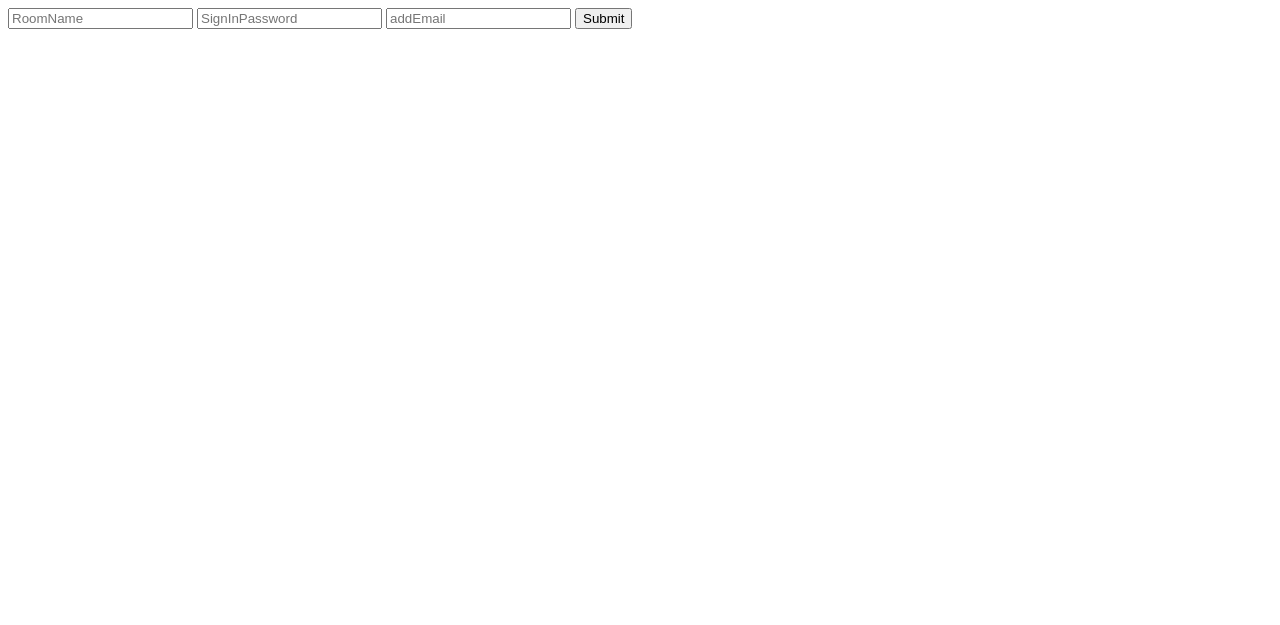
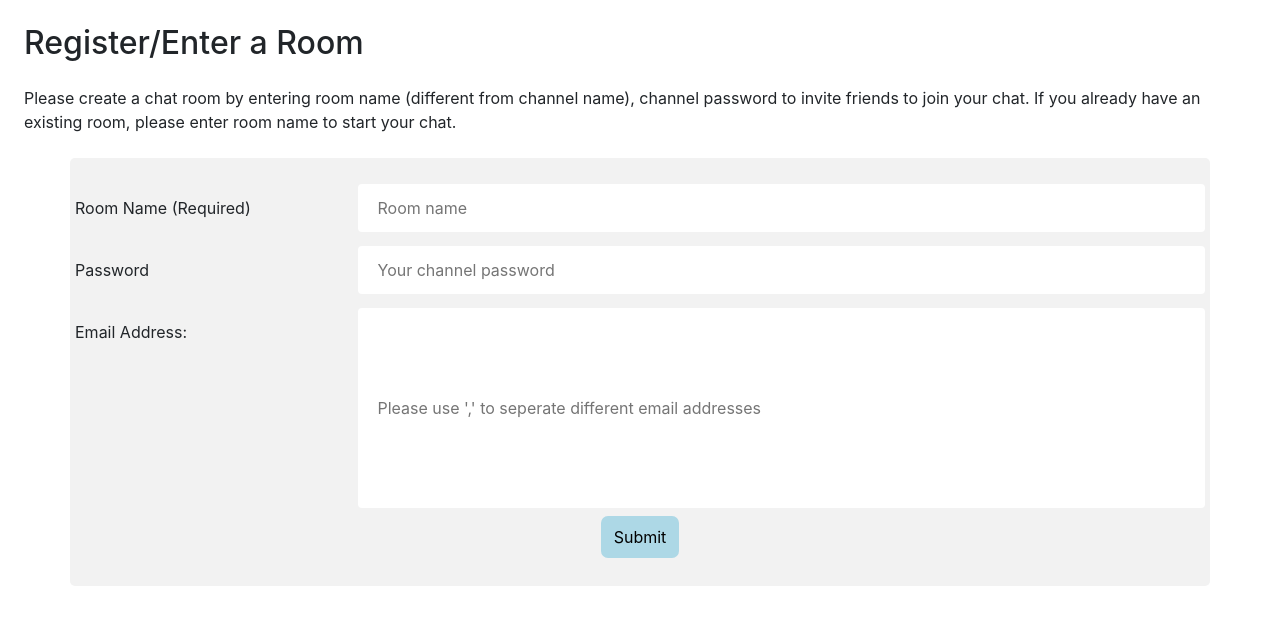
Before and after one commit to langmomo/chat, a Django app: page /messages/signup/ in a window 1280 px wide. Shown: the top 625 px of the page. Run offline with Django 3.2, Linux system fonts and the light colour scheme; some libraries are stand-ins or nearby versions.

Commit message:
update html

```diff
--- a/chat/templates/sign_up.html
+++ b/chat/templates/sign_up.html
@@ -3,13 +3,121 @@
 <head>
     <meta charset="UTF-8">
     <title>Title</title>
+    <link rel="stylesheet" href="https://stackpath.bootstrapcdn.com/bootstrap/4.1.1/css/bootstrap.min.css">
+    <style>
+            * {
+                box-sizing: border-box;
+            }
+
+            input, textarea {
+                width: 100%;
+                padding: 12px;
+                border: 1px solid #ccc;
+                border-radius: 4px;
+                resize: vertical;
+            }
+
+            label {
+                padding: 12px 12px 12px 0;
+                display: inline-block;
+            }
+
+            input {
+                padding: 12px 20px;
+                border: none;
+                border-radius: 4px;
+                cursor: pointer;
+                float: right;
+            }
+
+            .container {
+                border-radius: 5px;
+                background-color: #f2f2f2;
+                padding: 20px;
+            }
+
+            .col-25 {
+                float: left;
+                width: 25%;
+                margin-top: 6px;
+            }
+
+            .col-75 {
+                float: left;
+                width: 75%;
+                margin-top: 6px;
+            }
+
+            /* Clear floats after the columns */
+            .row:after {
+                content: "";
+                display: table;
+                clear: both;
+            }
+
+            /* Responsive layout - when the screen is less than 600px wide, make the two columns stack on top of each other instead of next to each other */
+            @media screen and (max-width: 600px) {
+                .col-25, .col-75, input {
+                    width: 100%;
+                    margin-top: 0;
+                }
+            }
+        </style>
 </head>
 <body>
+<!-- <div class="text-center p-3 m-3" style= "height:100vh;">
+    <h1>ChatRoom Sign Up & Notify Friends</h1>
     <form id="signForm" method="POST" action="">{% csrf_token %}
-        <input id="username" name="username" type="text" placeholder="RoomName">
-        <input id="password" name="password" type="password" placeholder="SignInPassword">
-        <input id="email" name="email" type="text" placeholder="addEmail">
-        <button type="submit" id="go">Submit</button>
+        <div class="row d-flex justify-content-center m-3 mt-4">
+            <label>Room Name: </label>
+            <input id="username" name="username" type="text" placeholder="RoomName" style="cursor: pointer; display: block;border-radius: 7px; margin-left: 7px">
+        </div>
+        <div class="row d-flex justify-content-center m-3">
+            <label>SignIn Password:</label>
+            <input id="password" name="password" type="password" placeholder="SignInPassword" style="cursor: pointer; display: block;border-radius: 7px; margin-left: 7px">
+        </div>
+        <div class="row d-flex justify-content-center m-3">
+            <label>Email Address:</label>
+            <input id="email" name="email" type="text" placeholder="Use ',' to seperate" style="cursor: pointer; display: block;border-radius: 7px; margin-left: 7px">
+        </div>
+        <button type="submit" id="go" class="btn submit-button mb-2 py-2 mx-auto" style="display: block; cursor: pointer; color: black; background-color: lightblue; border-radius: 7px;" >Submit</button>
     </form>
+</div> -->
+<h2 class="m-4">Register/Enter a Room</h2>
+<p class = "instructions m-4">Please create a chat room by entering room name (different from channel name), channel password to invite friends to join your chat.
+    If you already have an existing room, please enter room name to start your chat.
+</p>
+
+<div class="container">
+  <form id="signForm" method="POST" action="">{% csrf_token %}
+    <div class="row">
+      <div class="col-25">
+        <label for="rname">Room Name (Required)</label>
+      </div>
+      <div class="col-75">
+        <input type="text" id="username" name="username" placeholder="Room name">
+      </div>
+    </div>
+    <div class="row">
+      <div class="col-25">
+        <label for="password">Password</label>
+      </div>
+      <div class="col-75">
+        <input type="password" id="password" name="password" placeholder="Your channel password">
+      </div>
+    </div>
+    <div class="row">
+      <div class="col-25">
+        <label for="email">Email Address:</label>
+      </div>
+      <div class="col-75">
+        <input id="email" name="email" placeholder="Please use ',' to seperate different email addresses" style="height:200px"></input>
+      </div>
+    </div>
+    <div class="row">
+        <button type="submit" id="go" class="btn submit-button m-2 py-2 mx-auto" style="display: block; cursor: pointer; color: black; background-color: lightblue; border-radius: 7px;" >Submit</button>
+    </div>
+  </form>
+</div>
 </body>
 </html>
--- a/chatroom/settings.py
+++ b/chatroom/settings.py
@@ -13,7 +13,6 @@ SECRET_KEY = 'em-9$ln6^a0z!s2pbo=mu*l$cgnqgsyd_z21f-%2d(_h7*wu^0'
 
 # SECURITY WARNING: don't run with debug turned on in production!
 DEBUG = False
-
 ALLOWED_HOSTS = ['*']
 
 
@@ -150,4 +149,5 @@ EMAIL_PORT = 587
 EMAIL_HOST_USER = '2018.chatroom@gmail.com'
 EMAIL_HOST_PASSWORD = os.environ['SENDGRID_PASSWORD']
 EMAIL_USE_TLS = True
+LOGIN_REDIRECT_URL = '/'
 STATIC_ROOT = os.path.join(BASE_DIR, 'static')
--- a/templates/base.html
+++ b/templates/base.html
@@ -14,7 +14,10 @@
         <div class='col'>
             <h1 class='p-0 m-0'>Welcome to Chat Room</h1>
         </div>
-        <a class="btn btn-primary" href="/messages/signup/">New Room</a>
+
+        <a class="btn btn-primary m-2" href="/accounts/login/">Log In Channel</a>
+        <a class="btn btn-primary m-2" href="/accounts/logout/">Log out Channel</a>
+        <a class="btn btn-primary m-2" href="/messages/signup/">Create or Enter Room</a>
     </div>
 {% block content %}
 {% endblock %}
--- a/templates/home.html
+++ b/templates/home.html
@@ -2,5 +2,5 @@
 
 {% block content %}
 
-<p class='lead'>Welcome Home</p>
+<p class='lead'>Welcome to Channel   {{user.username}}</p>
 {% endblock %}
```
Also changed, not shown: chat/templates/chat/thread.html (+9 -9 lines).
